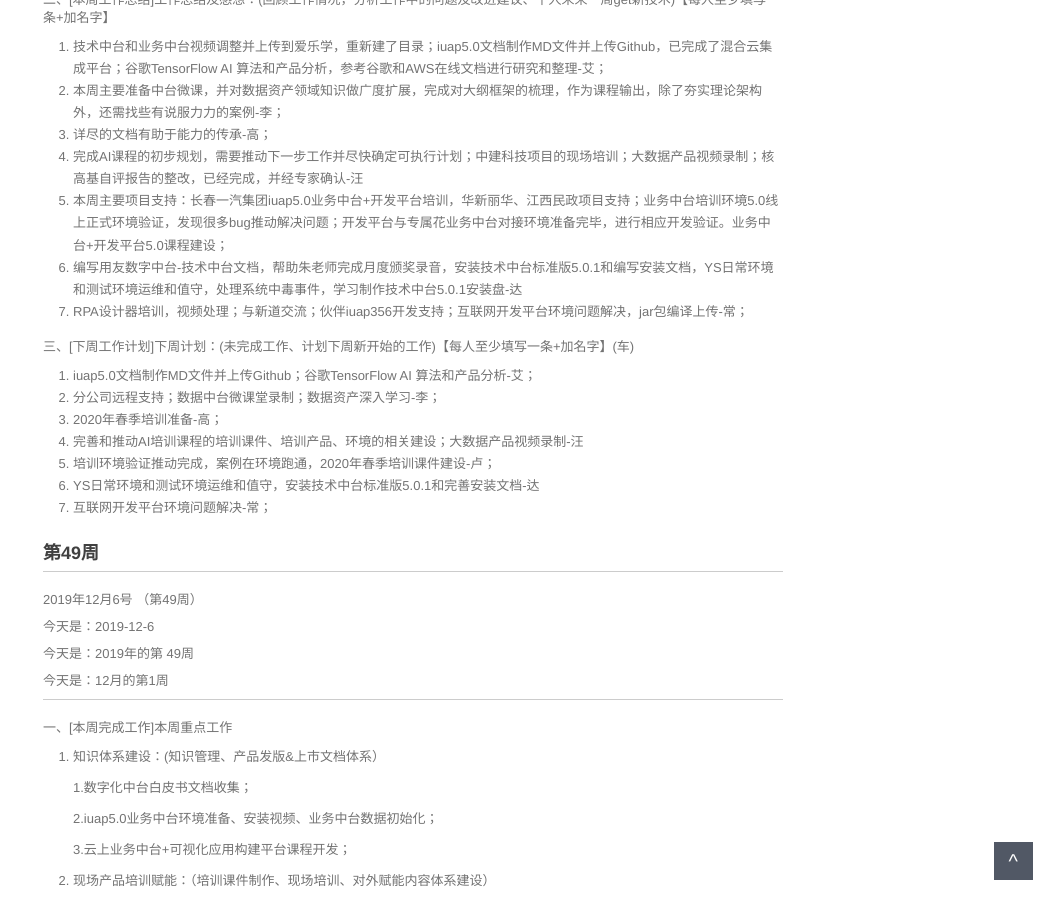
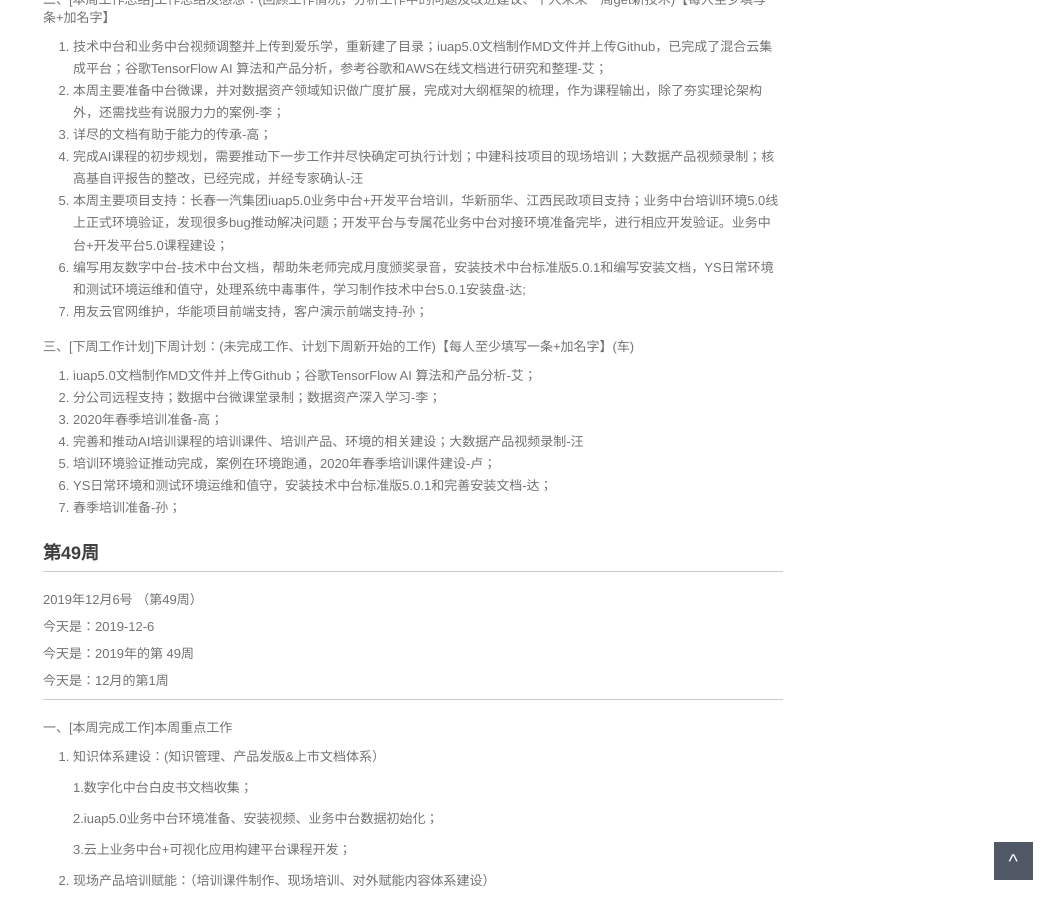
Before and after one commit to walllFlower/blog, a Jekyll site: the page built from _posts/2018-07-17-day_report_cxz.md, in a window 1280 px wide and 900 px high, scrolled down 1422 px. Shown: the whole window, without its empty margins (227-1280 px from the left). Built offline with Jekyll 4.4.1, drawn with Linux system fonts in a browser that asks for light colours; comment, search, counter and statistics services are not loaded.

Commit message:
Update 2018-07-17-day_report_cxz.md

```diff
--- a/_posts/2018-07-17-day_report_cxz.md
+++ b/_posts/2018-07-17-day_report_cxz.md
@@ -88,8 +88,8 @@ categories: 技术运营工作周报
 3. 详尽的文档有助于能力的传承-高；
 4. 完成AI课程的初步规划，需要推动下一步工作并尽快确定可执行计划；中建科技项目的现场培训；大数据产品视频录制；核高基自评报告的整改，已经完成，并经专家确认-汪
 5. 本周主要项目支持：长春一汽集团iuap5.0业务中台+开发平台培训，华新丽华、江西民政项目支持；业务中台培训环境5.0线上正式环境验证，发现很多bug推动解决问题；开发平台与专属花业务中台对接环境准备完毕，进行相应开发验证。业务中台+开发平台5.0课程建设；
-6. 编写用友数字中台-技术中台文档，帮助朱老师完成月度颁奖录音，安装技术中台标准版5.0.1和编写安装文档，YS日常环境和测试环境运维和值守，处理系统中毒事件，学习制作技术中台5.0.1安装盘-达
-7. RPA设计器培训，视频处理；与新道交流；伙伴iuap356开发支持；互联网开发平台环境问题解决，jar包编译上传-常；
+6. 编写用友数字中台-技术中台文档，帮助朱老师完成月度颁奖录音，安装技术中台标准版5.0.1和编写安装文档，YS日常环境和测试环境运维和值守，处理系统中毒事件，学习制作技术中台5.0.1安装盘-达;
+7. 用友云官网维护，华能项目前端支持，客户演示前端支持-孙；
 
 三、[下周工作计划]下周计划：(未完成工作、计划下周新开始的工作)【每人至少填写一条+加名字】(车)
 
@@ -98,9 +98,8 @@ categories: 技术运营工作周报
 3. 2020年春季培训准备-高；
 4. 完善和推动AI培训课程的培训课件、培训产品、环境的相关建设；大数据产品视频录制-汪
 5. 培训环境验证推动完成，案例在环境跑通，2020年春季培训课件建设-卢；
-6. YS日常环境和测试环境运维和值守，安装技术中台标准版5.0.1和完善安装文档-达
-7. 互联网开发平台环境问题解决-常；
-
+6. YS日常环境和测试环境运维和值守，安装技术中台标准版5.0.1和完善安装文档-达；
+7. 春季培训准备-孙；
 
 ###  第49周
 
```
